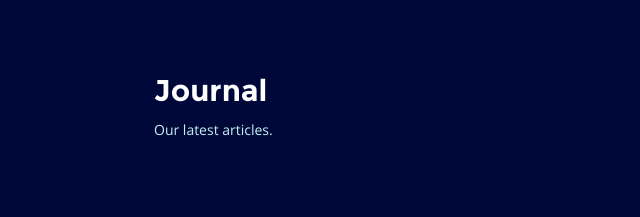
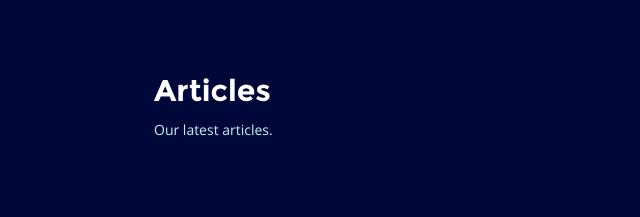
Before and after one commit to rahulshahaha/doodadCapital, a plain HTML site: page index.html in a window 1280 px wide. Shown: the part 710-927 px from the top of the page, 0-640 px from the left. Drawn offline with nearby package versions, Linux system fonts and the light colour scheme; some packages are replaced by stand-ins of ours.

Commit message:
Update index.html

```diff
--- a/index.html
+++ b/index.html
@@ -127,7 +127,7 @@
 
       <div class="row section-head">
          <div class="col full">
-            <h2>Journal</h2>
+            <h2>Articles</h2>
             <p class="desc">Our latest articles.</p>
          </div>
       </div>
```
